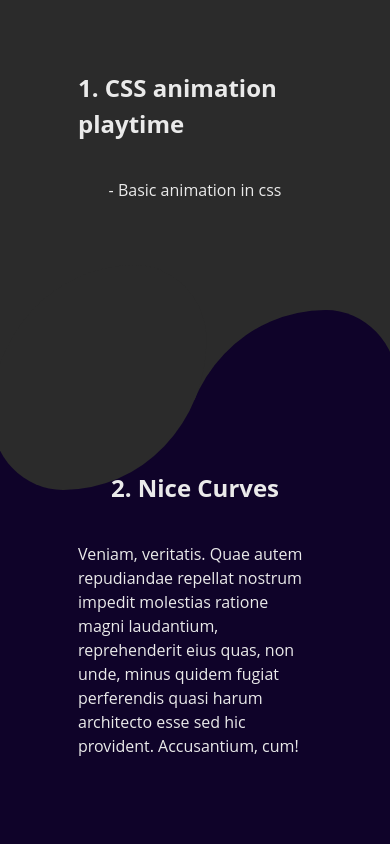
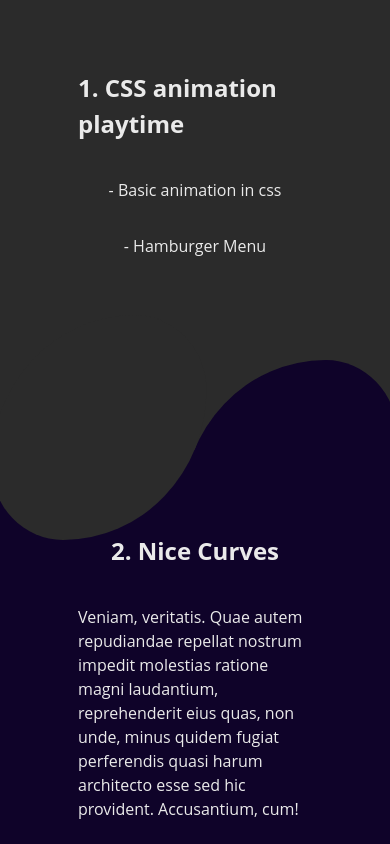
Before and after one commit to MichalMatu/shape-div, a plain HTML site: page index.html in a window 390 px wide. Shown: the top 844 px of the page. Drawn offline with Linux system fonts and the light colour scheme; a script that the page names is missing.

Commit message:
hamburger menu start

```diff
--- /dev/null
+++ b/asset/hamburger.css
@@ -0,0 +1,28 @@
+:root {
+    --primary-color: #eaeaea;
+    --background-color: #2b2b2b;
+    --tertiary-color: #0f0329;
+    --quaternary-color: #14121c;
+    --quinary-color: #0066FF;
+    --default-font: 'Open Sans', sans-serif;
+}
+
+body {
+    font-family: var(--default-font);
+    font-size: 16px;
+    line-height: 1.5;
+    color: var(--primary-color);
+    background: var(--background-color) ;
+    margin: 0;
+    overflow-x: hidden;
+}
+
+a {
+    color: var(--primary-color);
+    text-decoration: none;
+}
+
+a:hover {
+    color: var(--tertiary-color);
+    text-shadow: var(--quinary-color) 0px 0px 10px;
+}
--- a/asset/style.css
+++ b/asset/style.css
@@ -32,7 +32,7 @@ section {
     display: flex;
     flex-direction: column;
     align-items: center;
-    min-height: 300px;
+    min-height: 350px;
     padding: 50px 20vw;
 }
 
--- a/index.html
+++ b/index.html
@@ -15,12 +15,10 @@
 
 <body>
 
-
-
-
     <section>
         <h1>1. CSS animation playtime</h1>
         <p><a href="./animation_css.html">- Basic animation in css</a></p>
+        <p><a href="./hamburger.html">- Hamburger Menu</a></p>
         <div class="curve"></div>
     </section>
     <section class="blue">
```
Also changed, not shown: hamburger.html (added, +17 -0 lines), asset/hamburger.js (added).
